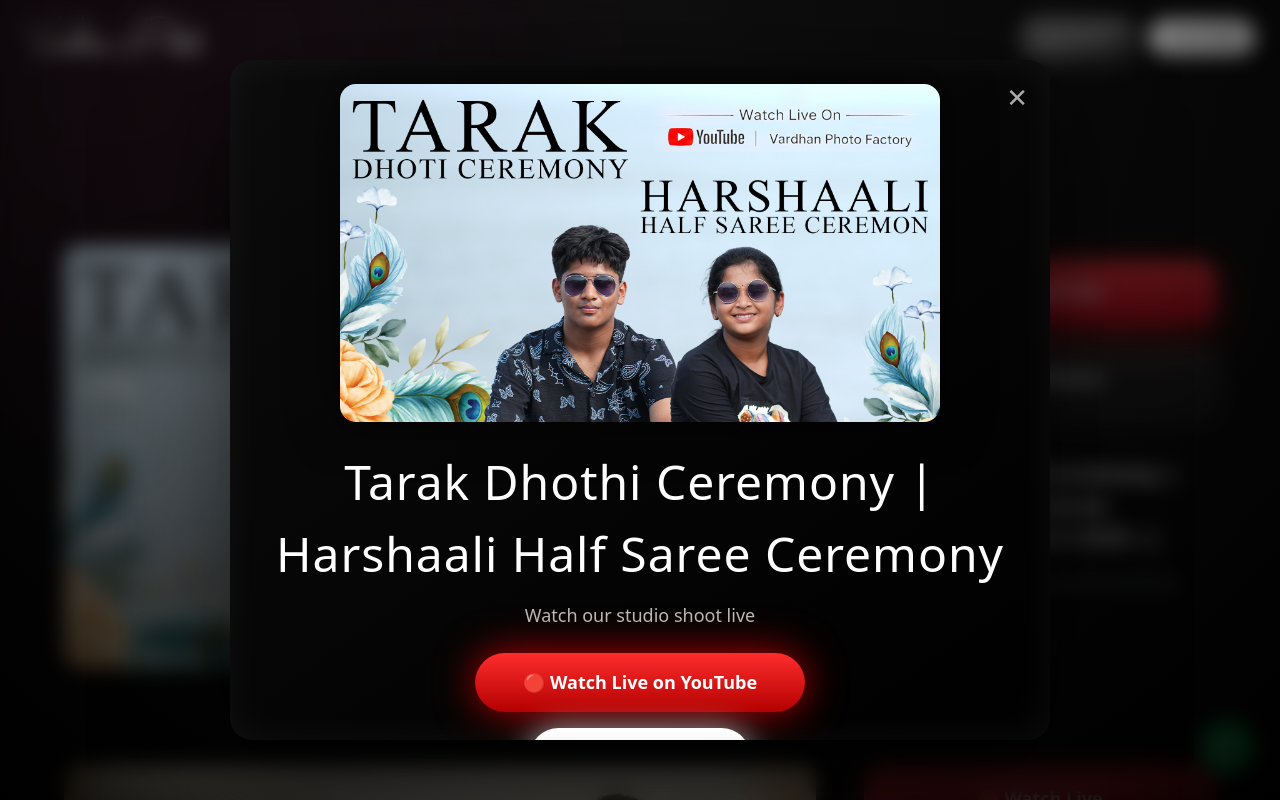
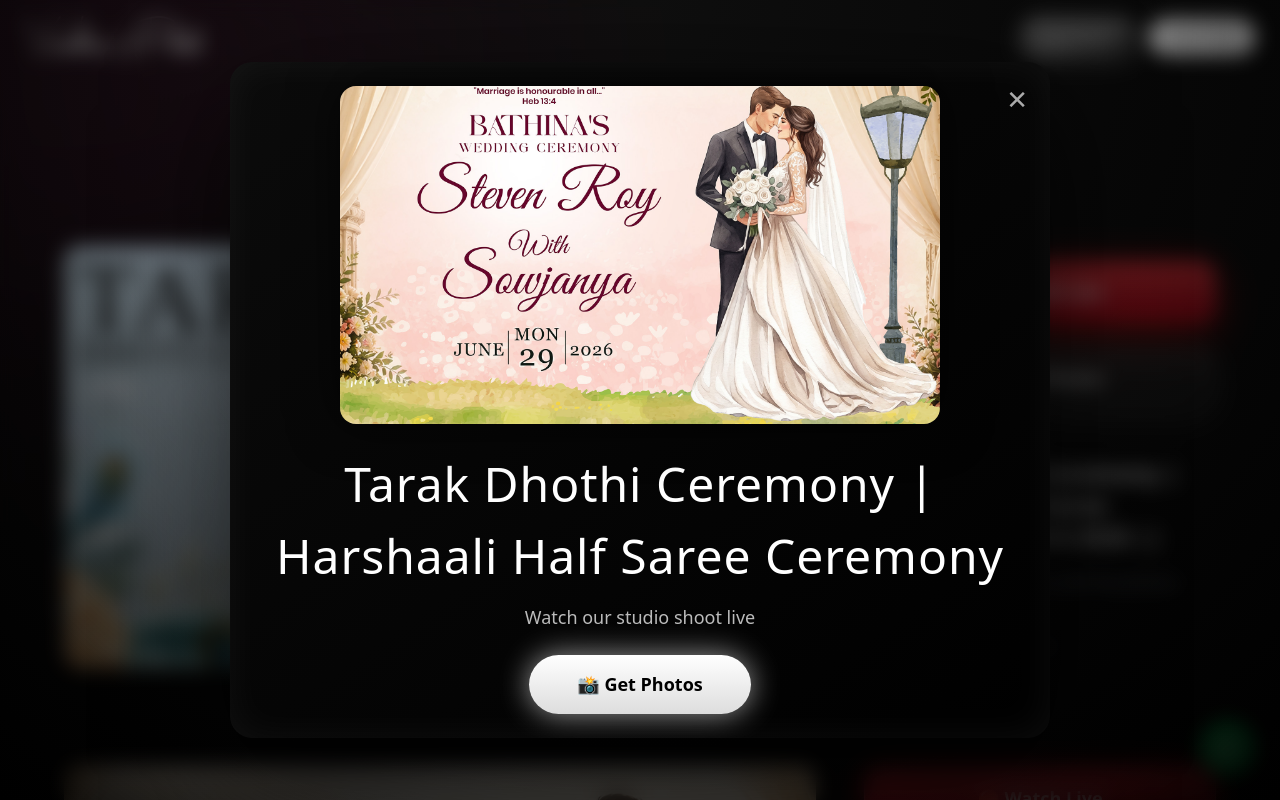
Before and after one commit to surendra-crax/vardhan-photo-factory, a Next.js app: page /live in a window 1280 px wide. Shown: the top 800 px of the page. Built offline with nearby package versions, Linux system fonts and the light colour scheme.

Commit message:
Update LiveCenterPopup.tsx

```diff
--- a/components/LiveCenterPopup.tsx
+++ b/components/LiveCenterPopup.tsx
@@ -5,13 +5,13 @@ import { useEffect, useState } from "react";
 /* =======================
    CHANGE ONLY THESE
 ======================= */
-  const LIVE_YOUTUBE_URL =
-   "https://youtube.com/live/xqVpCtqujzM?feature=share";
+  // const LIVE_YOUTUBE_URL =
+  //  "https://youtube.com/live/xqVpCtqujzM?feature=share";
 
 const PHOTO_URL =
-   "https://link.camtom.in/byf6fclgksQ24x0JOye9";
+   "hhttps://link.camtom.in/uapah3XKzgLw2HvXpLkH";
 
-const THUMBNAIL_URL = "/thumbnail/June 28.jpg";
+const THUMBNAIL_URL = "/thumbnail/June 29 Web.jpg";
 
 const ANIMATION_DURATION = 700;
 
@@ -82,7 +82,7 @@ const LiveCenterPopup = () => {
         </p>
 
         {/* Watch Live */}
-          <a
+          {/* <a
           href={LIVE_YOUTUBE_URL}
           target="_blank"
           rel="noopener noreferrer"
@@ -94,7 +94,7 @@ const LiveCenterPopup = () => {
           }}
         >
           🔴 Watch Live on YouTube
-        </a>
+        </a>  */}
 
         {/* Get Photos */}
         <a
```
